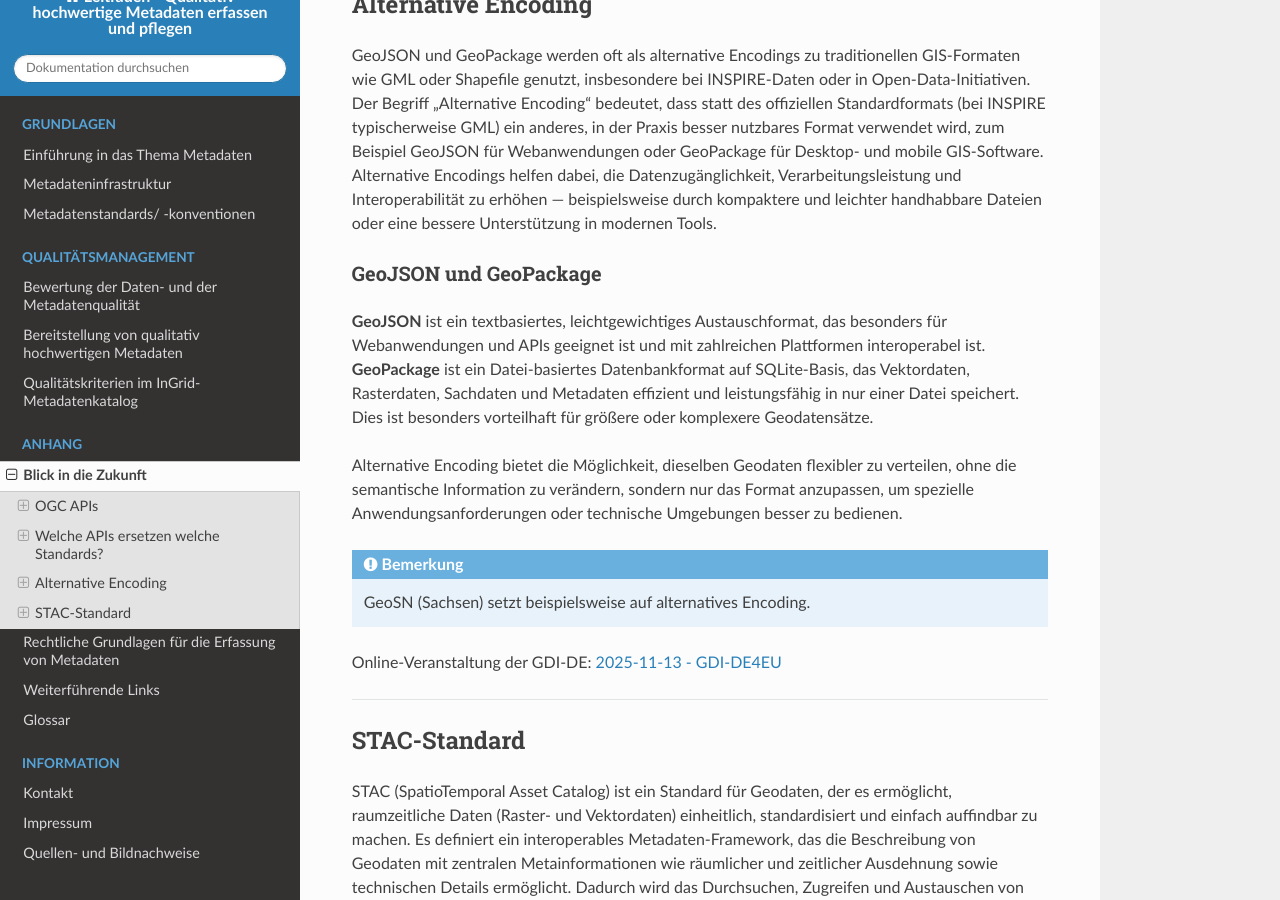
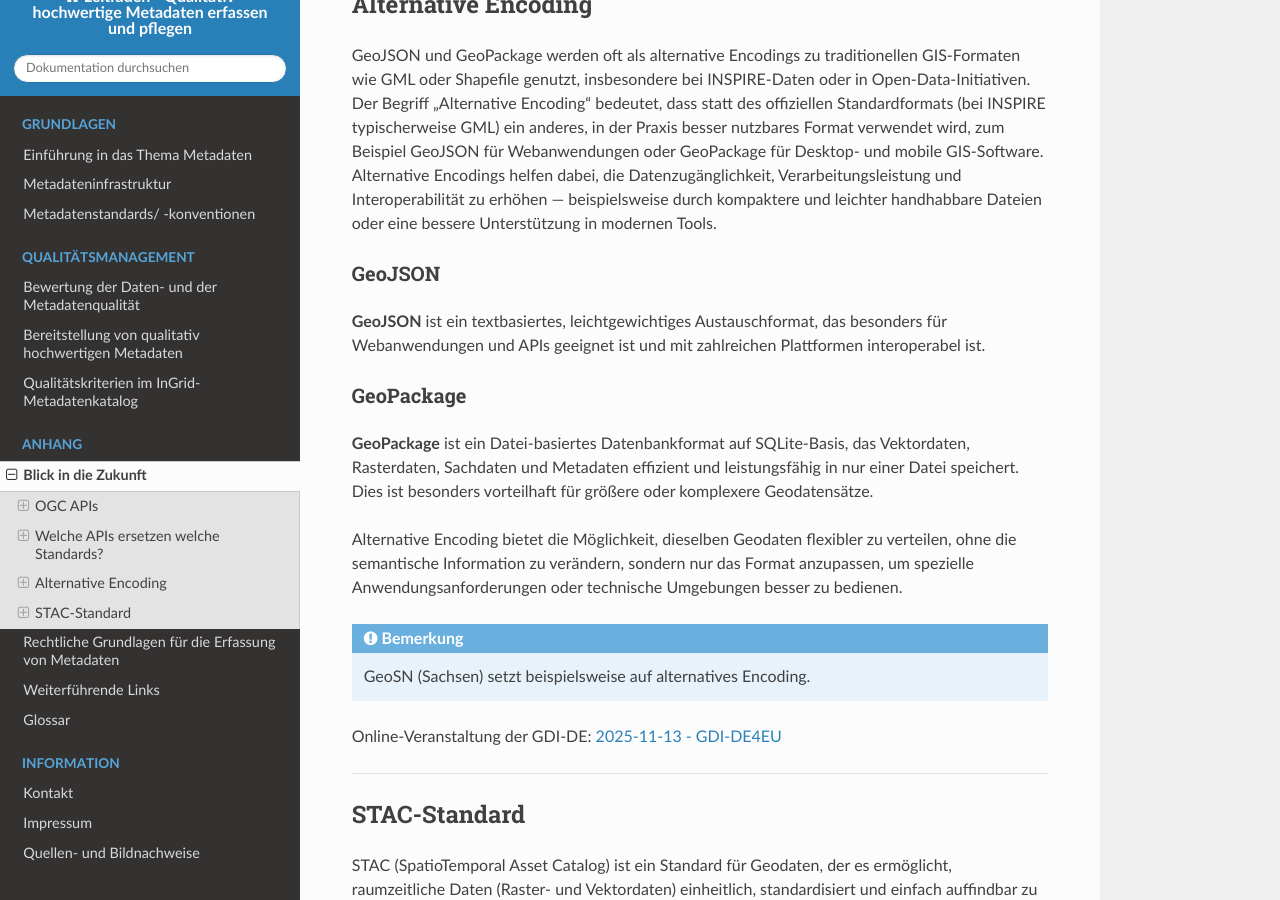
Before and after one commit to tomiwo/ingrid-mdk-st-high-quality-metadata, a Sphinx documentation site: the page built from docs/anhang/zukunft.rst, in a window 1280 px wide and 900 px high, scrolled down 1797 px. Built offline with Sphinx 7.4.7 and the Read the Docs theme 3.1.0, drawn with Linux system fonts in a browser that asks for light colours.

Commit message:
Update zukunft.rst

```diff
--- a/docs/anhang/zukunft.rst
+++ b/docs/anhang/zukunft.rst
@@ -76,11 +76,17 @@ Alternative Encoding
 | Alternative Encodings helfen dabei, die Datenzugänglichkeit, Verarbeitungsleistung und Interoperabilität zu erhöhen — beispielsweise durch kompaktere und leichter handhabbare Dateien oder eine bessere Unterstützung in modernen Tools.
 
 
-GeoJSON und GeoPackage
-""""""""""""""""""""""
+GeoJSON
+"""""""
 
-| **GeoJSON** ist ein textbasiertes, leichtgewichtiges Austauschformat, das besonders für Webanwendungen und APIs geeignet ist und mit zahlreichen Plattformen interoperabel ist.
-| **GeoPackage** ist ein Datei-basiertes Datenbankformat auf SQLite-Basis, das Vektordaten, Rasterdaten, Sachdaten und Metadaten effizient und leistungsfähig in nur einer Datei speichert. Dies ist besonders vorteilhaft für größere oder komplexere Geodatensätze.
+**GeoJSON** ist ein textbasiertes, leichtgewichtiges Austauschformat, das besonders für Webanwendungen und APIs geeignet ist und mit zahlreichen Plattformen interoperabel ist.
+
+
+GeoPackage
+""""""""""
+
+**GeoPackage** ist ein Datei-basiertes Datenbankformat auf SQLite-Basis, das Vektordaten, Rasterdaten, Sachdaten und Metadaten effizient und leistungsfähig in nur einer Datei speichert. Dies ist besonders vorteilhaft für größere oder komplexere Geodatensätze.
+
 
 Alternative Encoding bietet die Möglichkeit, dieselben Geodaten flexibler zu verteilen, ohne die semantische Information zu verändern, sondern nur das Format anzupassen, um spezielle Anwendungsanforderungen oder technische Umgebungen besser zu bedienen.
 
```
